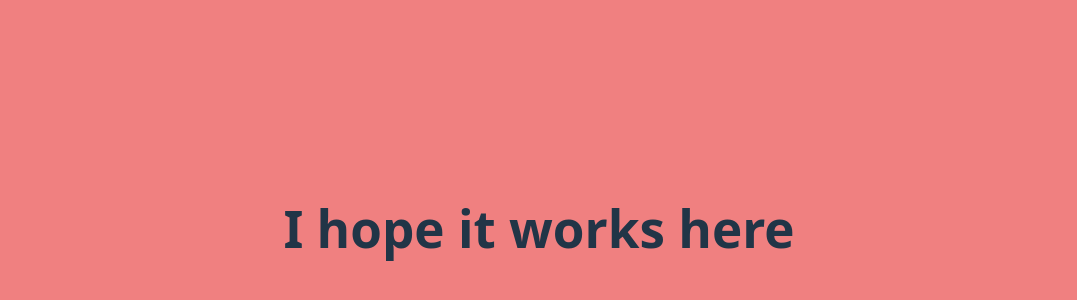
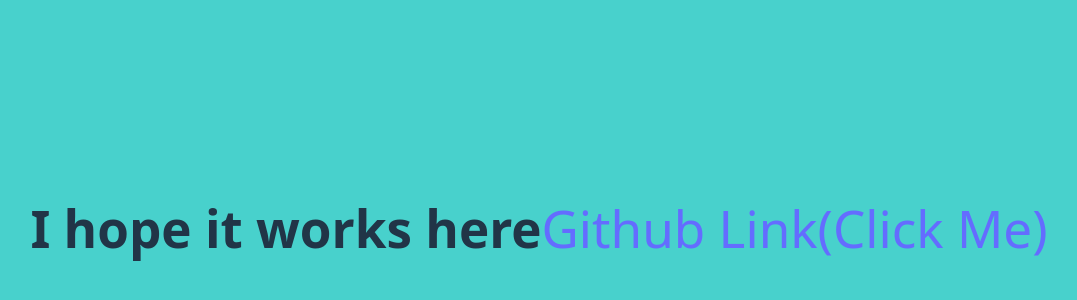
Before and after one commit to Basudev-Pokharel/github-actions-survives-vercel-fails, a React (Vite) app: page / in a window 1280 px wide. Shown: the part 172-472 px from the top of the page, without its empty margins (101-1178 px from the left). Built offline with nearby package versions, Linux system fonts and the light colour scheme.

Commit message:
production succeeded. My impostor syndrome(preview) did not.

```diff
--- a/src/App.jsx
+++ b/src/App.jsx
@@ -5,6 +5,7 @@ function App() {
   return (
     <h1>
       I hope it works here
+      <a href="https://github.com/Basudev-Pokharel/github-actions-survives-vercel-fails">Github Link(Click Me)</a>
     </h1>
   )
 }
--- a/src/index.css
+++ b/src/index.css
@@ -28,7 +28,7 @@ body {
   place-items: center;
   min-width: 320px;
   min-height: 100vh;
-  background-color: LightCoral;
+  background-color: MediumTurquoise;
 }
 
 h1 {
```
Also changed, not shown: 1 other file (tests, documents, lock files or other folders).
